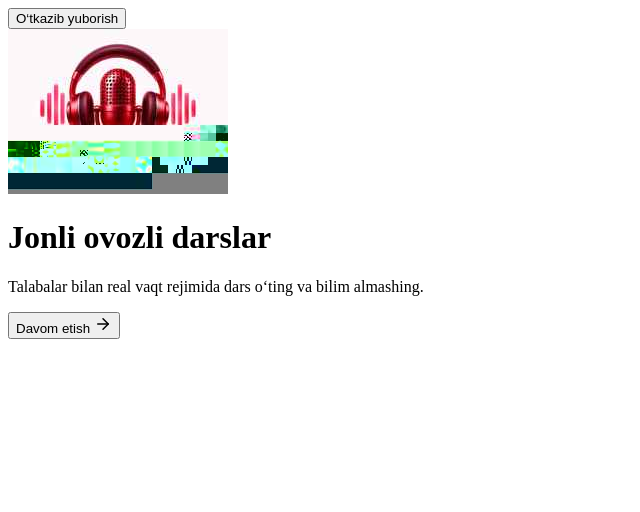
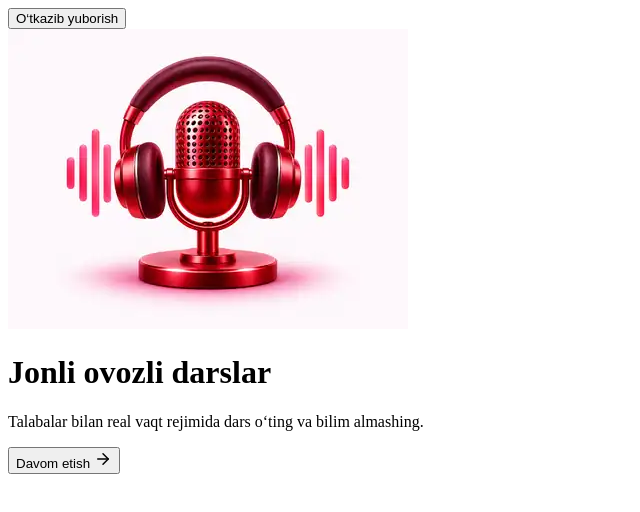
Before and after one commit to LUCIFERYTPUBG/Talqin, a React (Vite) app: page / in a window 1280 px wide. Shown: the top 512 px of the page, without its empty margins (0-640 px from the left). Built offline with nearby package versions, Linux system fonts and the light colour scheme; the HTML template or start-up script is replaced by a standard one.

Commit message:
Point onboarding to optimized clean audio artwork

```diff
--- a/src/App.jsx
+++ b/src/App.jsx
@@ -22,7 +22,7 @@ function Logo({large=false}) { return <div className={large?'brand brandLarge':'
 function AudioIllustration() {
   return <img
     className="audioIllustration"
-    src="/talqin-audio-illustration.jpg"
+    src="/talqin-audio-illustration.webp"
     alt="Qizil professional mikrofon, quloqchin va ovoz to‘lqinlari"
   />
 }
```
